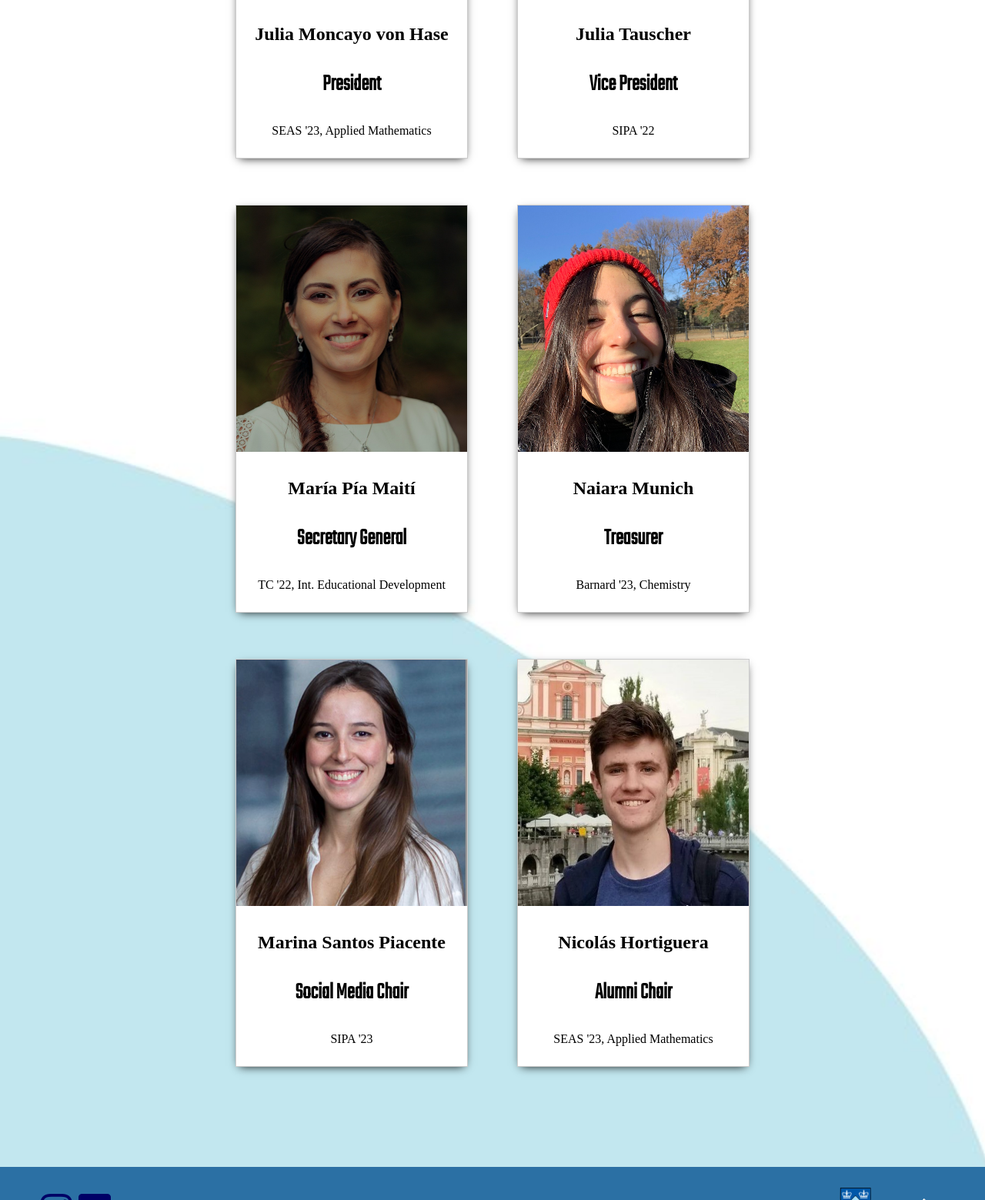
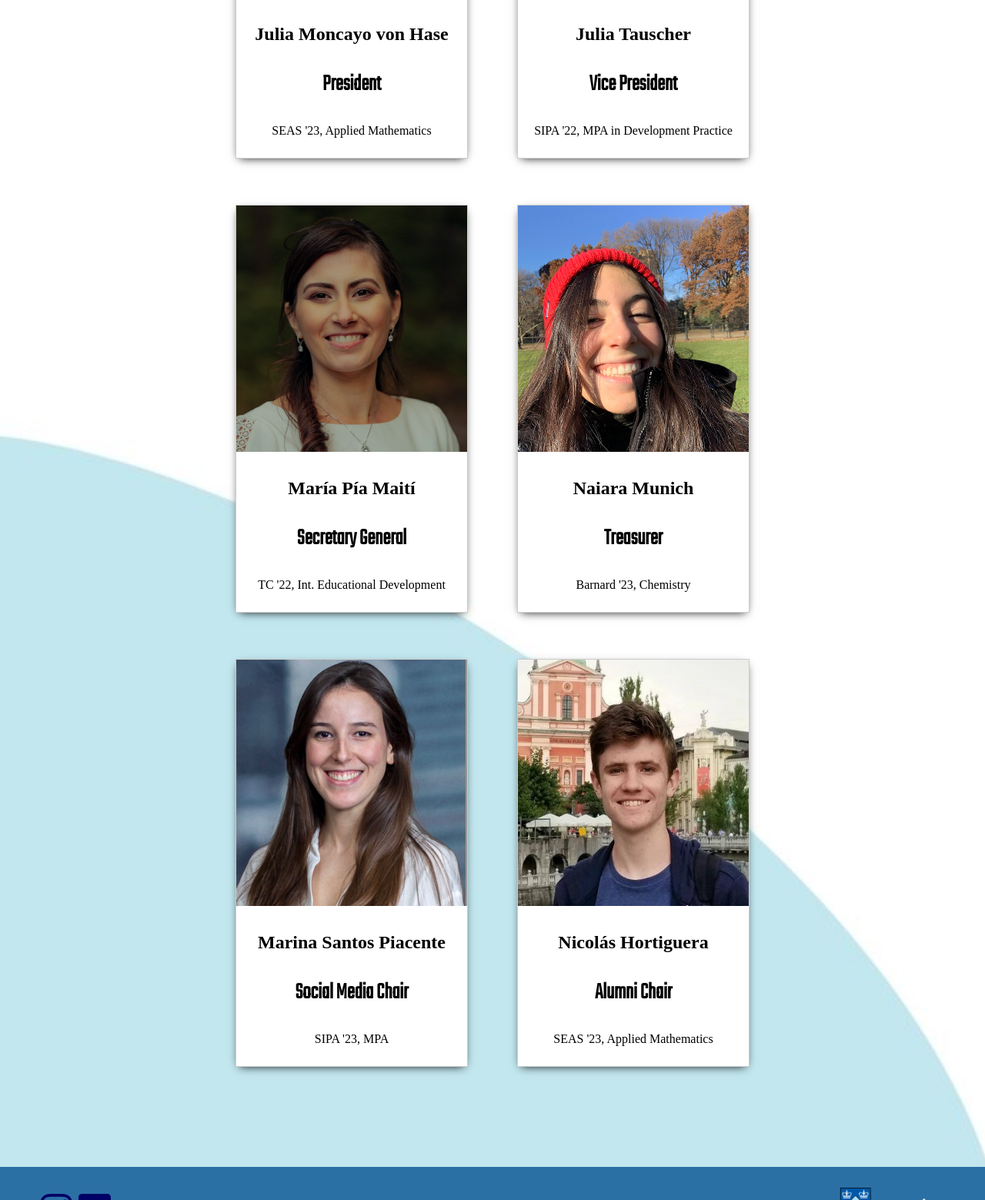
Before and after one commit to arsacolumbiauniversity/arsacolumbiauniversity.github.io, a plain HTML site: page members.html in a window 1280 px wide. Shown: the part 661-2220 px from the top of the page at 77% size. Drawn offline with Linux system fonts and the light colour scheme.

Commit message:
Update members.html

```diff
--- a/members.html
+++ b/members.html
@@ -50,7 +50,7 @@
 				<div class="description">
 					<h2>Julia Tauscher</h2>
 					<h3>Vice President</h3>
-					<p>SIPA '22</p>
+					<p>SIPA '22, MPA in Development Practice</p>
 				</div>
 			</div>
 
@@ -77,7 +77,7 @@
 				<div class="description">
 					<h2>Marina Santos Piacente</h2>
 					<h3>Social Media Chair</h3>
-					<p>SIPA '23</p>
+					<p>SIPA '23, MPA</p>
 				</div>
 			</div>
 
```
